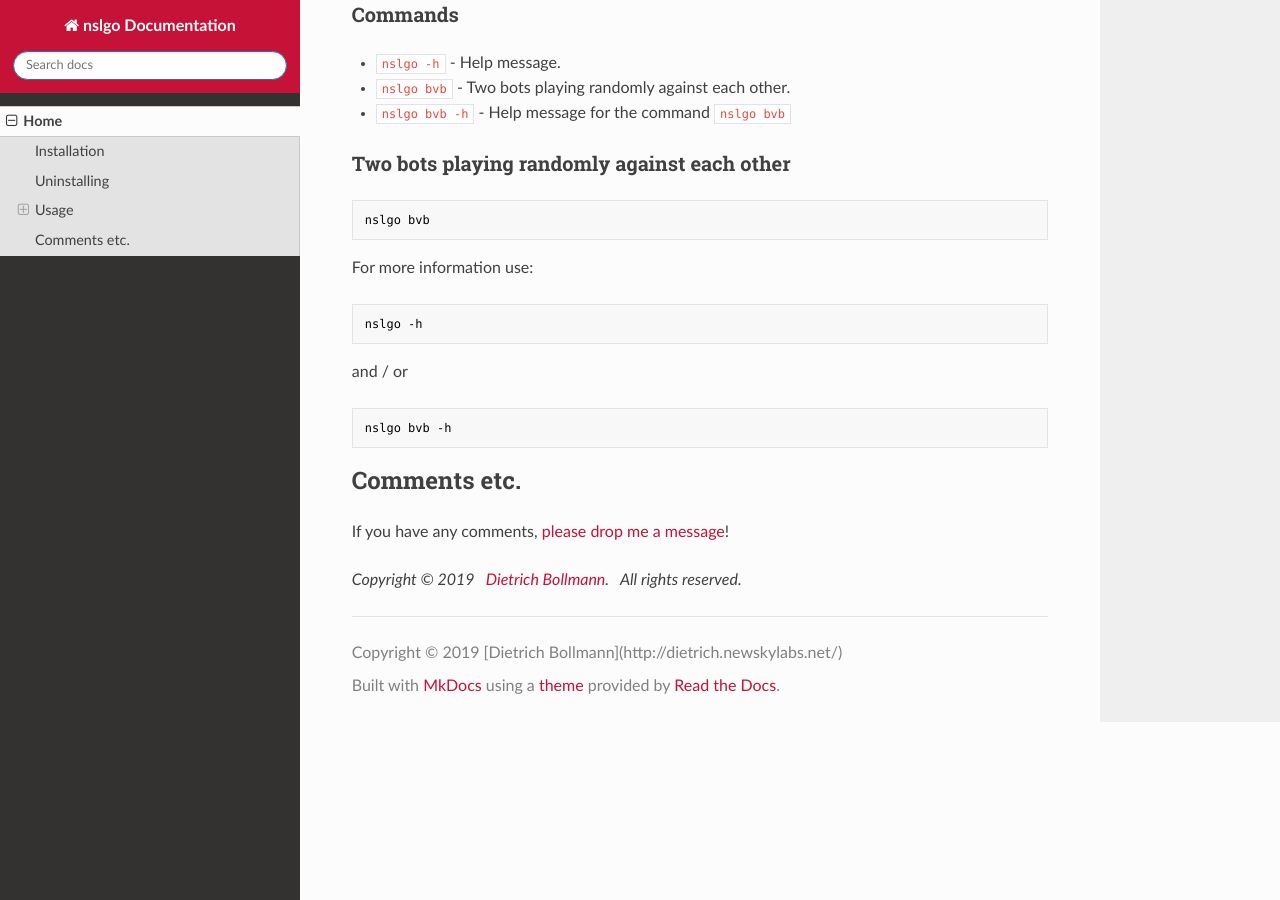
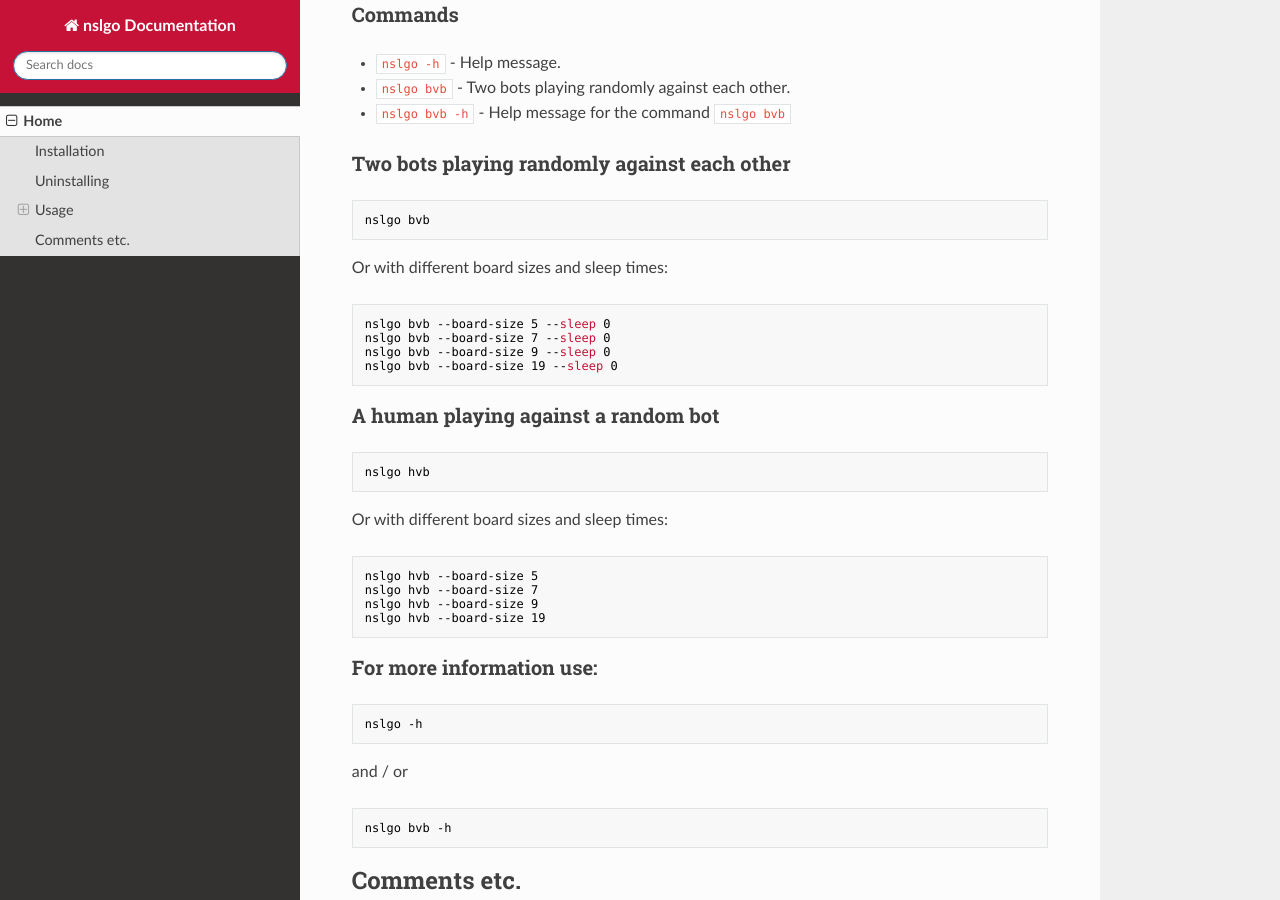
Before and after one commit to newskylabs/nslgo, an MkDocs documentation site: the page built from docs/index.md, in a window 1280 px wide and 900 px high, scrolled down 871 px. Built offline with MkDocs 1.6.1, drawn with Linux system fonts in a browser that asks for light colours; nearby versions of some CDN libraries.

Commit message:
Added a note about the command 'human against random bot' to the docs.

````diff
--- a/docs/index.md
+++ b/docs/index.md
@@ -56,7 +56,31 @@ pip uninstall nslgo
 nslgo bvb
 ```
 
-For more information use:
+Or with different board sizes and sleep times:
+
+```sh
+nslgo bvb --board-size 5 --sleep 0
+nslgo bvb --board-size 7 --sleep 0
+nslgo bvb --board-size 9 --sleep 0
+nslgo bvb --board-size 19 --sleep 0
+```
+
+### A human playing against a random bot
+
+```sh
+nslgo hvb
+```
+
+Or with different board sizes and sleep times:
+
+```sh
+nslgo hvb --board-size 5
+nslgo hvb --board-size 7
+nslgo hvb --board-size 9
+nslgo hvb --board-size 19
+```
+
+### For more information use:
 
 ```sh
 nslgo -h
````
